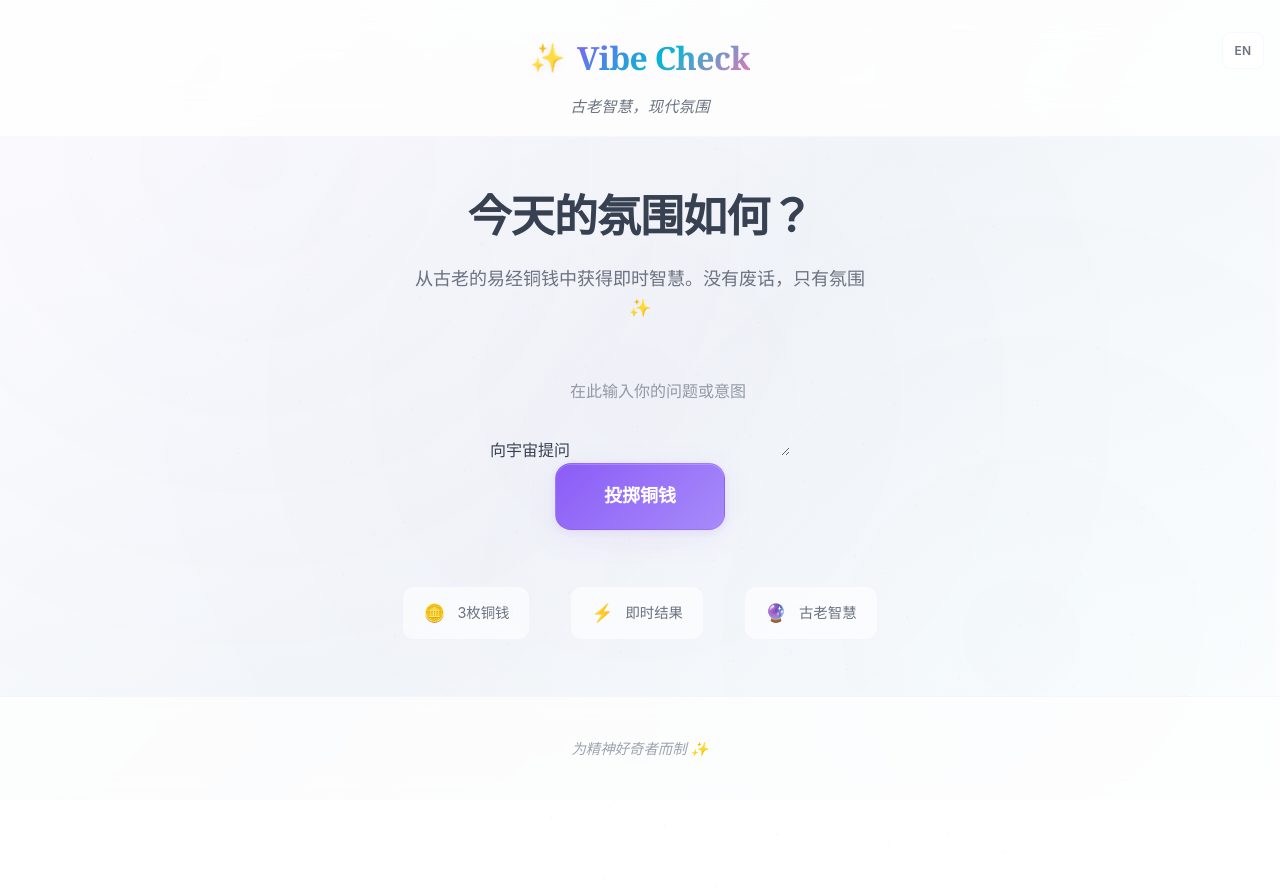
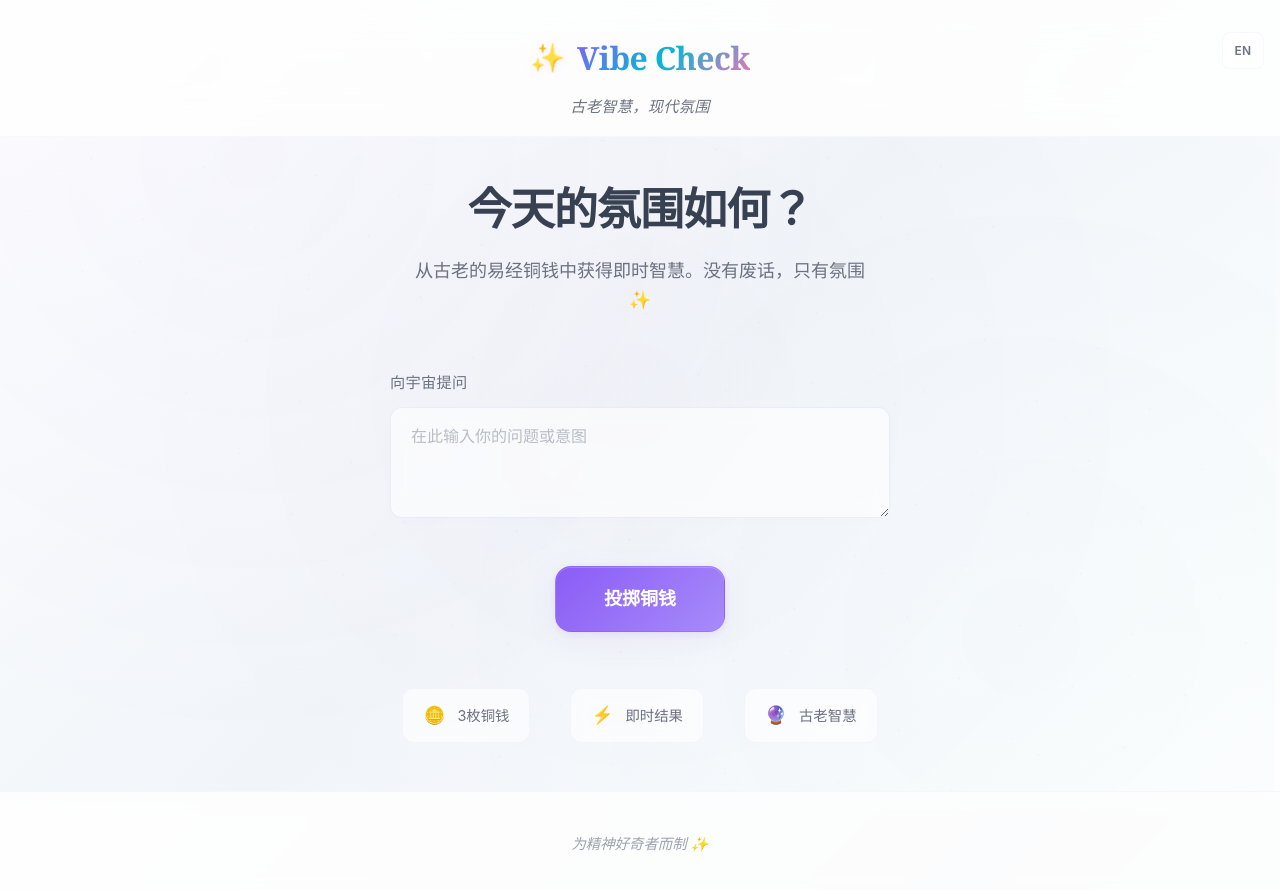
Before and after one commit to naquarius/oldschoolvibecheck, a Next.js app: page / in a window 1280 px wide. Shown: the top 890 px of the page. Before the commit the page ends 800 px from the top, so only its background shows below. Built offline with nearby package versions, Linux system fonts and the light colour scheme.

Commit message:
gerbil friendly version manus is still the boss

```diff
--- a/components/GuaResult.tsx
+++ b/components/GuaResult.tsx
@@ -3,8 +3,8 @@
 import { useLanguage } from '@/lib/context/LanguageContext';
 import { useQuestion } from '@/lib/context/QuestionContext';
 import { GuaResultType } from '@/lib/core/types';
+import { usePersistentState } from '@/lib/hooks/usePersistentState';
 import { i18n } from '@/lib/i18n';
-import { usePersistentState } from '@/lib/hooks/usePersistentState';
 import { useState } from 'react';
 import GuaCard from './GuaCard';
 
@@ -33,6 +33,7 @@ export const GuaResult = ({ result }: Props) => {
 
   const { language } = useLanguage();
   const { question } = useQuestion();
+  const [copySuccess, setCopySuccess] = useState(false);
 
   const originalGuaData = i18n.getGuaData(result.originalGua.id);
   const originalModern = i18n.getModernJudgment(result.originalGua.id);
@@ -49,6 +50,43 @@ export const GuaResult = ({ result }: Props) => {
   const finalGuaData = changedGuaData || originalGuaData;
   const finalModern = changedModern || originalModern;
   const finalBinary = result.changedBinary || result.originalBinary;
+
+  const handleCopyResult = async () => {
+    const copyData = {
+      question: question || 'No question provided',
+      originalGua: {
+        id: result.originalGua.id,
+        name: result.originalGua.name,
+      },
+      changedGua: result.changedGua
+        ? {
+            id: result.changedGua.id,
+            name: result.changedGua.name,
+          }
+        : null,
+      changingPositions: result.changingPositions,
+    };
+
+    const formattedText = `我问了: ${copyData.question}\n\n原卦: ${
+      copyData.originalGua.name.en
+    } (${copyData.originalGua.name.zh}) - ID: ${copyData.originalGua.id}\n${
+      copyData.changedGua
+        ? `变卦: ${copyData.changedGua.name.en} (${copyData.changedGua.name.zh}) - ID: ${copyData.changedGua.id}\n`
+        : ''
+    }变爻: ${
+      copyData.changingPositions.length > 0
+        ? copyData.changingPositions.join(', ')
+        : 'None'
+    }`;
+
+    try {
+      await navigator.clipboard.writeText(formattedText);
+      setCopySuccess(true);
+      setTimeout(() => setCopySuccess(false), 2000);
+    } catch (err) {
+      console.error('Failed to copy:', err);
+    }
+  };
 
   const renderChangeInfo = () => {
     if (result.changingPositions.length > 0) {
@@ -128,14 +166,22 @@ export const GuaResult = ({ result }: Props) => {
       </div>
 
       {/* Main Results */}
-      {question && (
-        <div className="question-reminder">
-          <h3 className="question-title">
-            {language === 'zh' ? '你的提问' : 'Your Question'}
-          </h3>
-          <p className="question-text">{question}</p>
-        </div>
-      )}
+      {/* Main Results */}
+      <div className="copy-result-container">
+        <button onClick={handleCopyResult} className="copy-result-button">
+          <span className="copy-icon">{copySuccess ? '✓' : '📋'}</span>
+          <span className="copy-text">
+            {copySuccess
+              ? language === 'zh'
+                ? '已复制！'
+                : 'Copied!'
+              : language === 'zh'
+              ? '复制结果'
+              : 'Copy Result'}
+          </span>
+        </button>
+      </div>
+
       {showVibe ? (
         // VIBE MODE: Show only the final result
         <div className="gua-results single-result">
@@ -151,6 +197,7 @@ export const GuaResult = ({ result }: Props) => {
         </div>
       ) : (
         // STANDARD MODE: Show the progression
+
         <div className="gua-results">
           {/* Original Gua */}
           <GuaCard
--- a/styles/globals.css
+++ b/styles/globals.css
@@ -1953,3 +1953,101 @@ body::after {
 .switch[data-state='checked'] .switch__thumb {
   transform: translate(184px, -50%);
 }
+
+/* Question Input Styling */
+.question-input-wrapper {
+  margin-bottom: 2.5rem;
+  text-align: left;
+  max-width: 500px;
+  margin-left: auto;
+  margin-right: auto;
+}
+
+.question-label {
+  display: block;
+  font-size: 0.95rem;
+  color: var(--text-secondary);
+  margin-bottom: 0.75rem;
+  font-weight: 500;
+  letter-spacing: 0.3px;
+}
+
+.question-input {
+  width: 100%;
+  background: var(--bg-glass);
+  border: 1px solid var(--border);
+  border-radius: 12px;
+  padding: 1rem 1.25rem;
+  color: var(--text-primary);
+  font-size: 1rem;
+  font-family: 'Inter', -apple-system, BlinkMacSystemFont, system-ui, sans-serif;
+  line-height: 1.6;
+  resize: vertical;
+  transition: all 0.2s ease;
+  backdrop-filter: blur(10px);
+  box-shadow: 0 2px 8px rgba(139, 92, 246, 0.02);
+}
+
+.question-input::placeholder {
+  color: var(--text-muted);
+  opacity: 0.7;
+}
+
+.question-input:hover {
+  background: rgba(255, 255, 255, 0.8);
+  border-color: var(--border);
+  box-shadow: 0 4px 16px rgba(139, 92, 246, 0.06);
+}
+
+.question-input:focus {
+  outline: none;
+  background: rgba(255, 255, 255, 0.9);
+  border-color: rgba(139, 92, 246, 0.2);
+  box-shadow: 0 4px 16px rgba(139, 92, 246, 0.08),
+    0 0 0 3px rgba(139, 92, 246, 0.05);
+}
+
+/* Copy Result Button */
+.copy-result-container {
+  display: flex;
+  justify-content: flex-end;
+  margin-bottom: 1.5rem;
+}
+
+.copy-result-button {
+  display: flex;
+  align-items: center;
+  gap: 0.5rem;
+  background: var(--bg-glass);
+  border: 1px solid var(--border);
+  border-radius: 12px;
+  padding: 0.75rem 1.25rem;
+  color: var(--text-primary);
+  font-size: 0.875rem;
+  font-weight: 500;
+  cursor: pointer;
+  transition: all 0.2s ease;
+  backdrop-filter: blur(10px);
+  box-shadow: 0 2px 8px rgba(139, 92, 246, 0.02);
+}
+
+.copy-result-button:hover {
+  background: rgba(255, 255, 255, 0.9);
+  border-color: var(--border);
+  transform: translateY(-1px);
+  box-shadow: 0 4px 16px rgba(139, 92, 246, 0.08);
+}
+
+.copy-result-button:active {
+  transform: translateY(0);
+}
+
+.copy-icon {
+  font-size: 1rem;
+  display: flex;
+  align-items: center;
+}
+
+.copy-text {
+  font-family: 'Inter', -apple-system, BlinkMacSystemFont, system-ui, sans-serif;
+}
```
